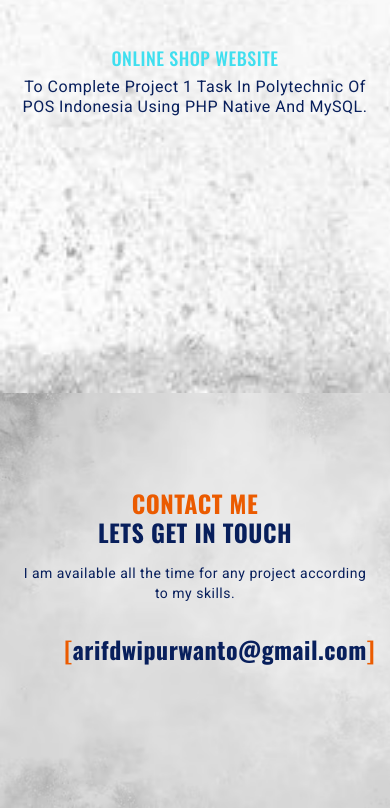
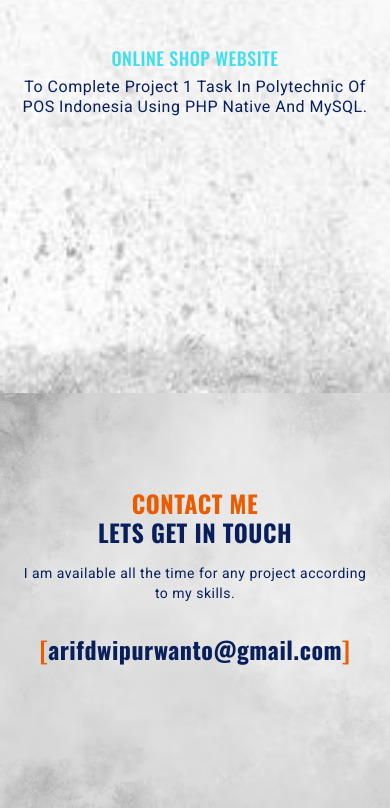
Before and after one commit to ArifDwiPurwanto/my-resume, a plain HTML site: page index.html in a window 390 px wide. Shown: the part 3803-4611 px from the top of the page. Drawn offline with nearby package versions, Linux system fonts and the light colour scheme.

Commit message:
style: alignment contact email

```diff
--- a/index.html
+++ b/index.html
@@ -1039,7 +1039,7 @@
                     <h3 class="main-font text-uppercase"><span class="text-orange d-block text-uppercase"> Contact Me </span> <span class="text-blue"> Lets Get In Touch </span></h3>
                     <p class="py-2 alt-font text-blue">I am available all the time for any project according to my skills.</p>
                 </div>
-                <div class="col-12 col-md-6 d-flex align-items-center justify-content-end text-md-right pt-4 pt-md-0">
+                <div class="col-12 col-md-6 d-flex align-items-center justify-content-center text-md-right pt-4 pt-md-0">
                     <h3 class="m-0 text-blue main-font font-weight-bold"><span class="text-orange">[</span>arifdwipurwanto@gmail.com<span class="text-orange">]</span></h3>
                 </div>
             </div>
```
